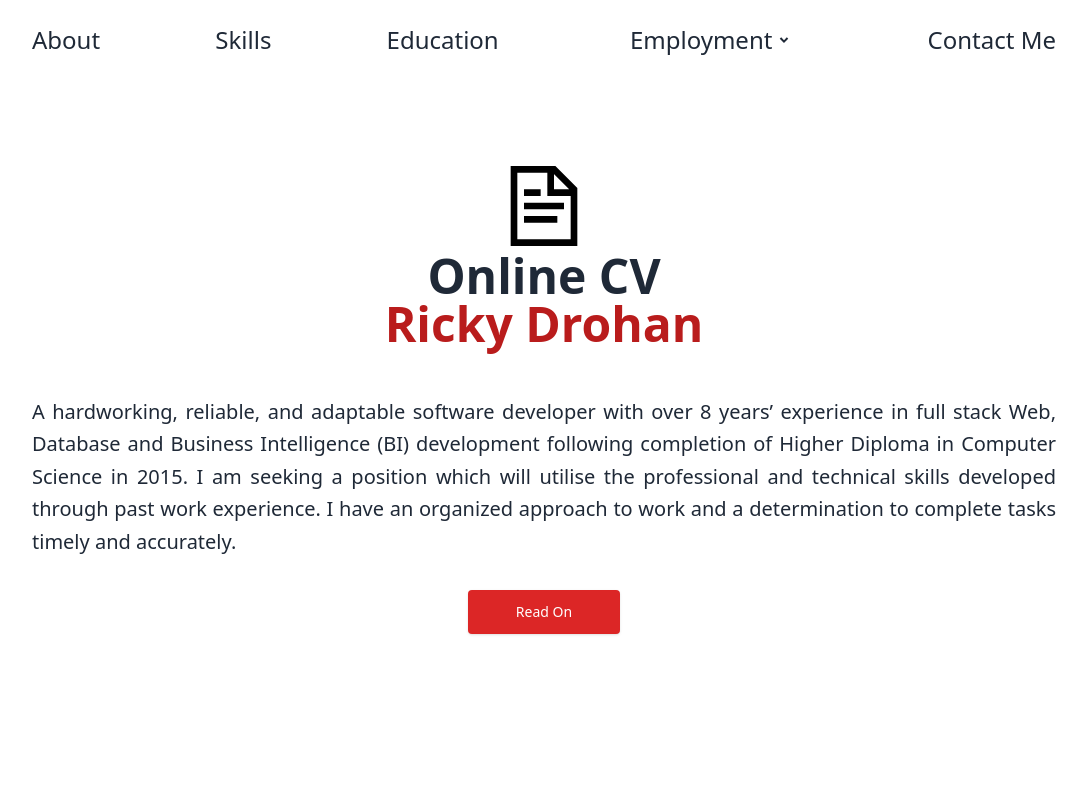
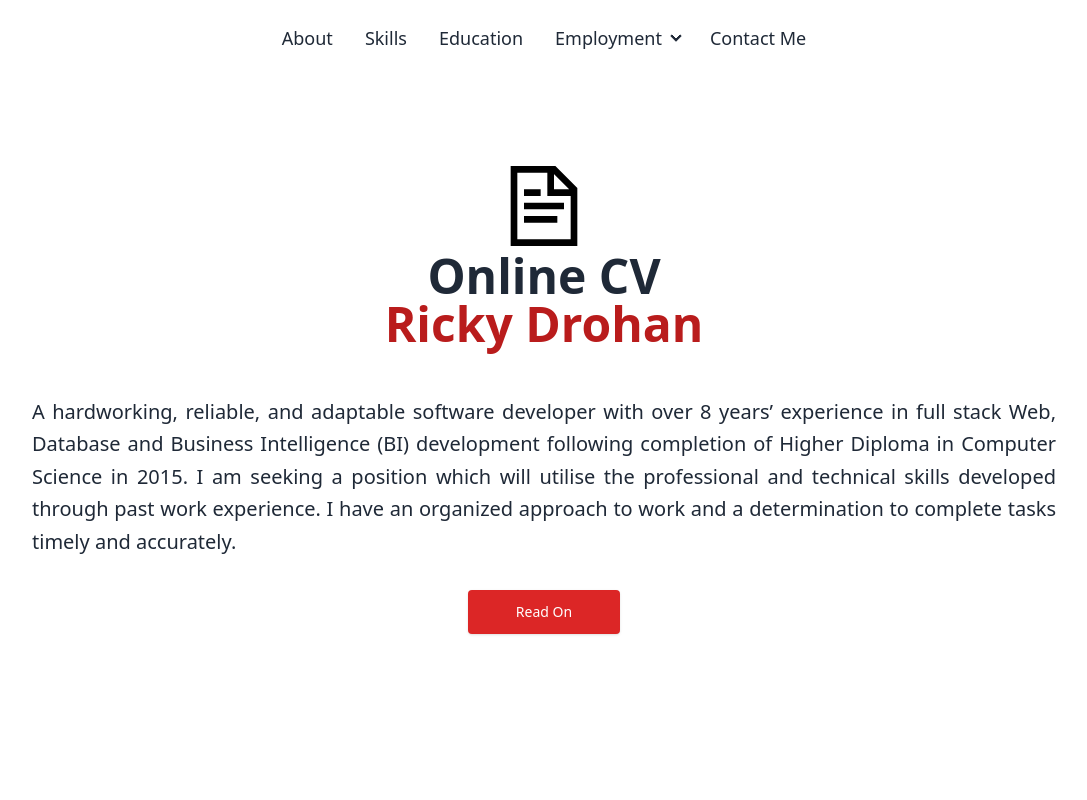
Before and after one commit to RDrohan/online-cv, a React app: page / in a window 1280 px wide. Shown: the top 800 px of the page, without its empty margins (96-1183 px from the left). Built offline with nearby package versions, Linux system fonts and the light colour scheme.

Commit message:
Added light theme and changed navbar

```diff
--- a/public/index.html
+++ b/public/index.html
@@ -1,5 +1,5 @@
 <!DOCTYPE html>
-<html lang="en" style="scroll-behavior: smooth;">
+<html lang="en" data-theme="light" style="scroll-behavior: smooth;">
 <head>
     <meta charset="UTF-8">
     <meta http-equiv="X-UA-Compatible" content="IE=edge">
--- a/src/components/Navbar.js
+++ b/src/components/Navbar.js
@@ -2,66 +2,42 @@ import React from "react";
 
 import "./Navbar.css";
 
-import { RiArrowDropDownLine } from "react-icons/ri";
-
 function Navbar() {
   return (
-    <nav className="w-full py-4 px-8 fixed top-0 z-50">
-      <ul className="max-w-5xl text-md sm:text-2xl mx-auto flex justify-between items-center">
+    <div className="navbar fixed justify-center bg-base-100">
+      <div class="flex-none">
+        <ul class="menu menu-horizontal px-1 text-xs sm:text-lg">
           <li>
-          <a href="#about" className="hover:text-red-600">
-            About
-          </a>
+            <a href="#about">About</a>
           </li>
           <li>
-          <a href="#skills" className="hover:text-red-600">
-            Skills
-          </a>
+            <a href="#skills">Skills</a>
           </li>
           <li>
-          <a href="#education" className="hover:text-red-600">
-            Education
-          </a>
+            <a href="#education">Education</a>
           </li>
-        <li className="dropdown inline-block relative cursor-pointer">
-          <a className="py-2 px-4 inline-flex items-center hover:text-red-600">
-            Employment
-            <RiArrowDropDownLine className="hover:text-red-600" />
-          </a>
-          <ul className="dropdown-menu absolute bg-white hidden">
-            <li className="hover:text-red-600">
-              <a
-                className="rounded-t py-2 px-4 block whitespace-no-wrap"
-                href="#employment-1"
-              >
-                Page 1
-              </a>
+          <li>
+            <details>
+              <summary>Employment</summary>
+              <ul class="p-2 bg-base-100 w-full">
+                <li>
+                  <a href="#employment-1">Page 1</a>
                 </li>
-            <li className="hover:text-red-600">
-              <a
-                className="py-2 px-4 block whitespace-no-wrap"
-                href="#employment-2"
-              >
-                Page 2
-              </a>
+                <li>
+                  <a href="#employment-2">Page 2</a>
                 </li>
-            <li className="hover:text-red-600">
-              <a
-                className="rounded-b py-2 px-4 block whitespace-no-wrap"
-                href="#employment-2"
-              >
-                Page 3
-              </a>
+                <li>
+                  <a href="#employment-2">Page 3</a>
                 </li>
               </ul>
+            </details>
           </li>
           <li>
-          <a href="#contact" className="hover:text-red-600">
-            Contact Me
-          </a>
+            <a href="#contact">Contact Me</a>
           </li>
         </ul>
-    </nav>
+      </div>
+    </div>
   );
 }
 
--- a/tailwind.config.js
+++ b/tailwind.config.js
@@ -5,4 +5,7 @@ module.exports = {
     extend: {},
   },
   plugins: [require("daisyui")],
+  daisyui: {
+    themes: ["light"],
+  },
 };
```
Lines whose indentation alone changed are shown as unchanged.
